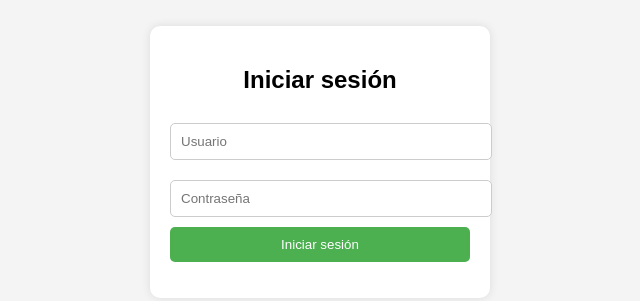
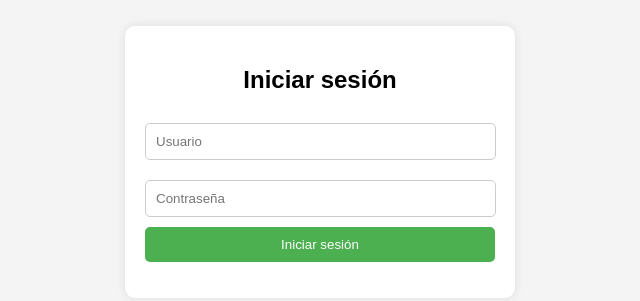
Before and after one commit to expedienthemora/database, a plain HTML site: page index.html in a window 1280 px wide. Shown: the part 238-539 px from the top of the page, without its empty margins (320-960 px from the left). Drawn offline with Linux system fonts and the light colour scheme.

Commit message:
index.html

```diff
--- a/index.html
+++ b/index.html
@@ -4,7 +4,7 @@
     <meta charset="UTF-8">
     <meta name="viewport" content="width=device-width, initial-scale=1.0">
     <title>Hemora Login</title>
-    <style>
+   <style>
         body {
             font-family: Arial, sans-serif;
             display: flex;
@@ -12,20 +12,21 @@
             align-items: center;
             height: 100vh;
             background-color: #f4f4f4;
-            margin: 0;
+            margin: 0px;
         }
         .login-container {
             background-color: white;
             padding: 20px;
             border-radius: 10px;
             box-shadow: 0px 0px 10px rgba(0, 0, 0, 0.1);
-            width: 300px;
+            width: 350px;
+
         }
         .login-container h2 {
             text-align: center;
         }
         .login-container input {
-            width: 100%;
+            width: 94%;
             padding: 10px;
             margin: 10px 0;
             border: 1px solid #ccc;
```
